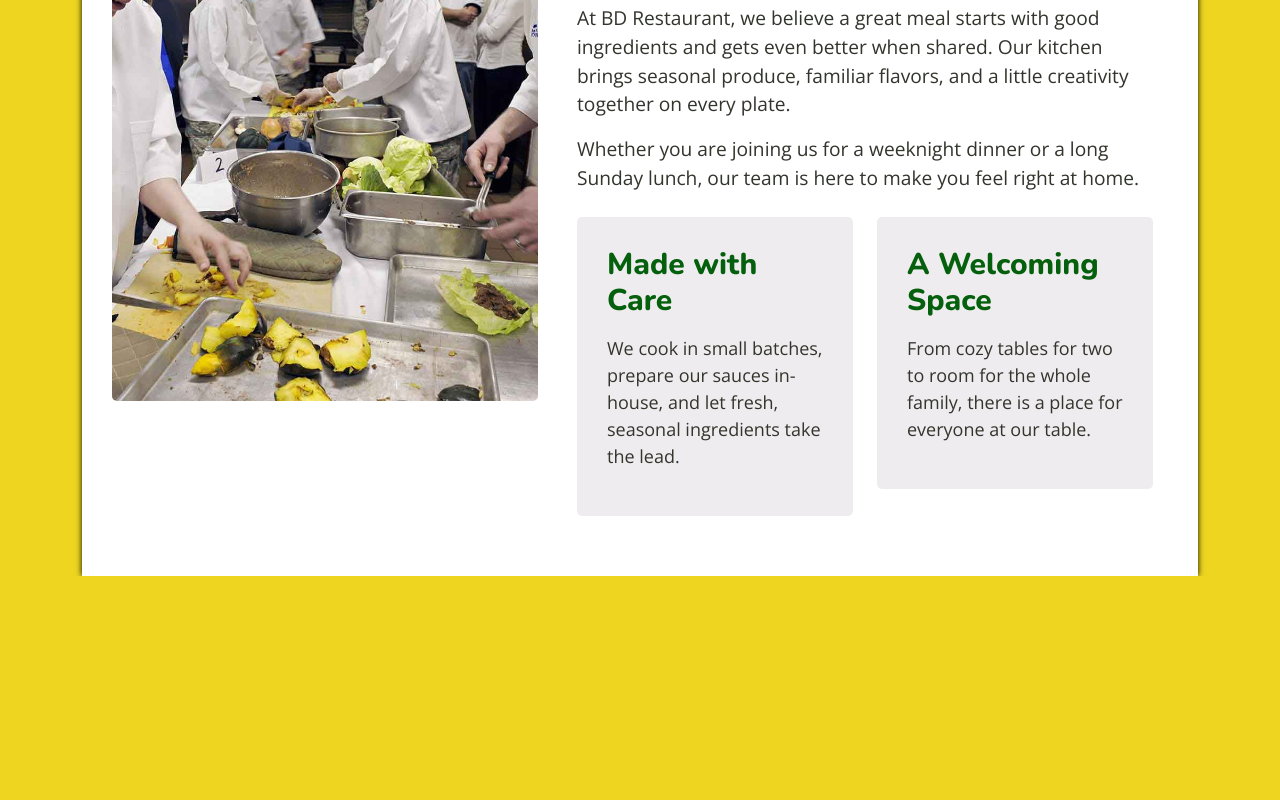
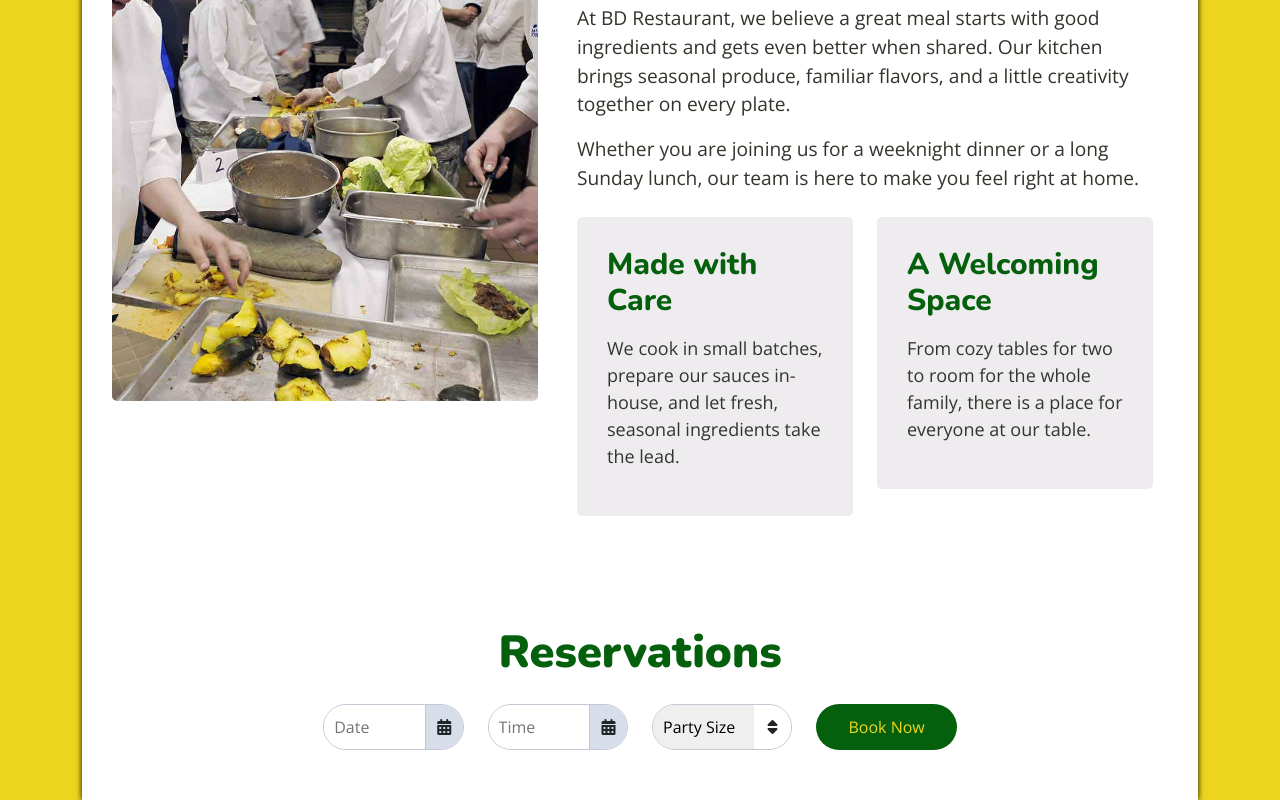
Before and after one commit to leducnhan230/BD-Restaurant, a plain HTML site: page src/index.html in a window 1280 px wide. Shown: the part 996-1796 px from the top of the page. Before the commit the page ends 1572 px from the top, so only its background shows below. Drawn offline with Linux system fonts and the light colour scheme.

Commit message:
feat(layout): complete reservation section for desktop layout

```diff
--- a/src/css/style.css
+++ b/src/css/style.css
@@ -282,6 +282,91 @@ article h3 {
     font-size: large;
 }
 
+/* Reservations */
+
+.reservation {
+    text-align: center;
+}
+
+.reservation h2 {
+    font-size: 45px;
+    font-weight: 900;
+}
+
+form {
+    display: flex;
+    justify-content: center;
+
+    width: 100%;
+    padding: 0 20%;
+}
+
+.reservation .input-area {
+    display: flex;
+    width: 100%;
+    height: 100%;
+
+    border: 1px solid #C4C7D4;
+    border-radius: 50px;
+    margin-right: 10px;
+    overflow: hidden;
+}
+
+.reservation input {
+    outline: none;
+    border: none;
+
+    padding: 10px;
+    width: 100%;
+}
+
+.reservation .input-area i {
+    width: 40%;
+    height: 100%;
+    background-color: #D7DDE9;
+    border-left: 1px solid #C4C7D4;
+
+    display: flex;
+    justify-content: center;
+    align-items: center;
+}
+
+.reservation select {
+    outline: none;
+    border: none;
+    appearance: none;
+
+    padding: 10px;
+    width: 100%;
+}
+
+.reservation .selection>i {
+    width: 40%;
+    height: 100%;
+    background-color: #fff;
+    border: none;
+
+    display: flex;
+    justify-content: center;
+    align-items: center;
+}
+
+.reservation button {
+    outline: none;
+    border: none;
+    width: 100%;
+    height: 100%;
+    border-radius: 50px;
+
+    background-color: #04600C;
+    color: #EED620;
+
+    display: flex;
+    justify-content: center;
+    align-items: center;
+}
+
+.reservation .bt-submit button {}
 
 /* --- Footer --- */
 
--- a/src/index.html
+++ b/src/index.html
@@ -101,7 +101,7 @@
 
             <main>
                 <!-- Introduction -->
-                <section class="Introduction">
+                <section class="introduction">
                     <div class="row">
                         <div class="col-md-5">
                             <div class="intro-img">
@@ -117,16 +117,18 @@
                                     <i class="fa fa-pinterest" aria-hidden="true"></i>
                                     <i class="fa fa-google-plus" aria-hidden="true"></i>
                                 </div>
-                                <p class="mb-3">At BD Restaurant, we believe a great meal starts with good ingredients and gets even
+                                <p class="mb-3">At BD Restaurant, we believe a great meal starts with good ingredients
+                                    and gets even
                                     better when shared. Our kitchen brings seasonal produce, familiar flavors, and a
                                     little
                                     creativity together on every plate.</p>
-                                <p class="mb-4">Whether you are joining us for a weeknight dinner or a long Sunday lunch, our team is
+                                <p class="mb-4">Whether you are joining us for a weeknight dinner or a long Sunday
+                                    lunch, our team is
                                     here to make you feel right at home.</p>
 
                                 <div class="row">
                                     <div class="col-md-6">
-                                        <article >
+                                        <article>
                                             <h3 class="mb-3">Made with Care</h3>
                                             <p>We cook in small batches, prepare our sauces in-house, and let fresh,
                                                 seasonal
@@ -146,6 +148,41 @@
                         </div>
                     </div>
                 </section>
+
+                <!-- Reservations -->
+                <section class="reservation">
+                    <h2 class="mb-4">Reservations</h2>
+                    <form action="" method="post">
+                        <div class="row">
+                            <div class="col-md-3">
+                                <div class="input-area">
+                                    <input type="text" placeholder="Date">
+                                    <i class="fa fa-calendar" aria-hidden="true"></i>
+                                </div>
+                            </div>
+                            <div class="col-md-3">
+                                <div class="input-area">
+                                    <input type="text" placeholder="Time">
+                                    <i class="fa fa-calendar" aria-hidden="true"></i>
+                                </div>
+                            </div>
+                            <div class="col-md-3">
+                                <div class="selection input-area">
+                                    <select name="" id="">
+                                        <option value="" selected disabled hidden>Party Size</option>
+                                        <option value="">1</option>
+                                        <option value="">2</option>
+                                        <option value="">3</option>
+                                    </select>
+                                    <i class="fa fa-sort" aria-hidden="true"></i>
+                                </div>
+                            </div>
+                            <div class="col-md-3">
+                                <button type="submit">Book Now</button>
+                            </div>
+                        </div>
+                    </form>
+                </section>
             </main>
             <footer></footer>
         </div>
```
